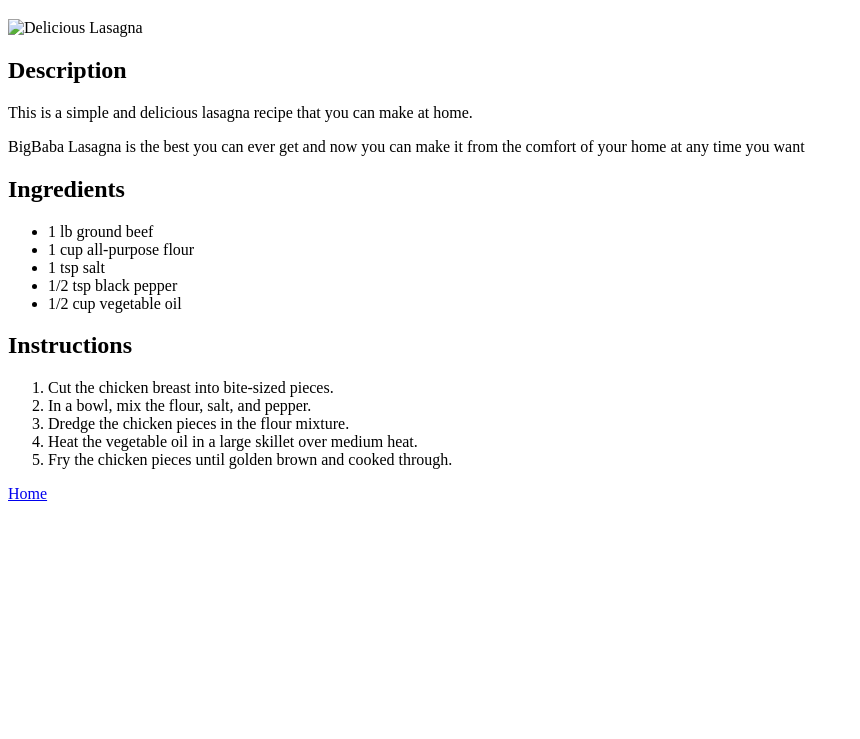
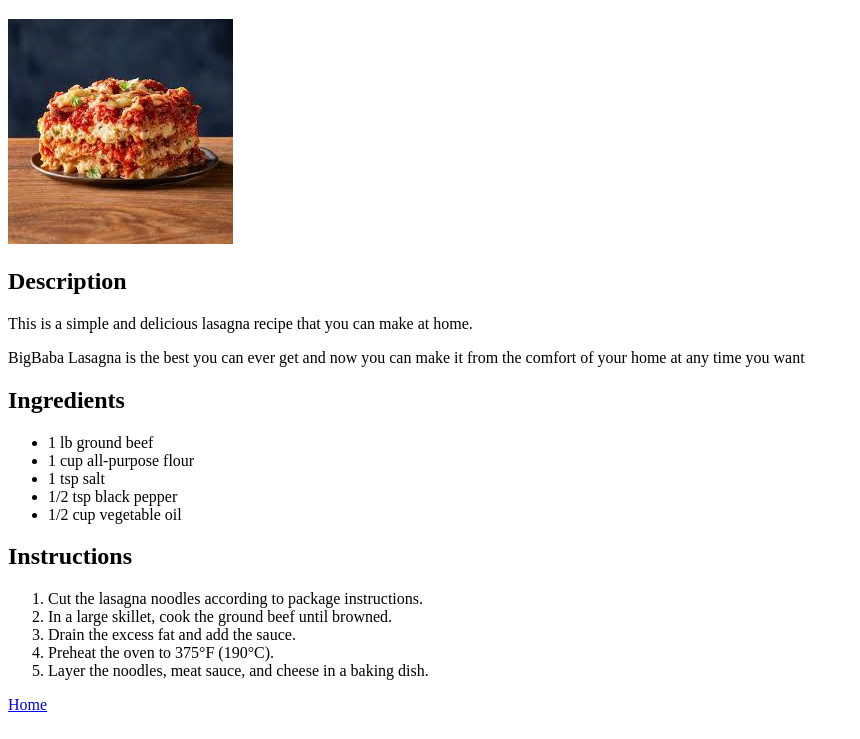
Before and after one commit to Trevorjohnpaul/odin-recipes, a plain HTML site: page odin-recipes/recipes/lasagna.html in a window 1280 px wide. Shown: the part 61-800 px from the top of the page, without its empty margins (0-860 px from the left). Drawn offline with Linux system fonts and the light colour scheme; files whose address does not match are found by name.

Commit message:
feat: Added Images to the recepie pages and instructions

```diff
--- a/odin-recipes/recipes/lasagna.html
+++ b/odin-recipes/recipes/lasagna.html
@@ -7,7 +7,7 @@
 </head>
 <body>
     <h1>Lasagna Recipe Flow</h1>
-    <img src="images/lasagna.jpg" alt="Delicious Lasagna">
+   <img src="C:\Users\trevo\OneDrive\Desktop\The Ordin Project\odin-recipes\images\lasagna.jpg" alt="Image of a lasagna ">
     <h2>Description</h2>
     <p>This is a simple and delicious lasagna recipe that you can make at home.</p>
     <p> BigBaba Lasagna is the best you can ever get and now you can make it from the comfort of your home at any time you want</p>
@@ -21,11 +21,11 @@
     </ul>
     <h2>Instructions</h2>
     <ol>
-        <li>Cut the chicken breast into bite-sized pieces.</li>
-        <li>In a bowl, mix the flour, salt, and pepper.</li>
-        <li>Dredge the chicken pieces in the flour mixture.</li>
-        <li>Heat the vegetable oil in a large skillet over medium heat.</li>
-        <li>Fry the chicken pieces until golden brown and cooked through.</li>
+        <li>Cut the lasagna noodles according to package instructions.</li>
+        <li>In a large skillet, cook the ground beef until browned.</li>
+        <li> Drain the excess fat and add the sauce.</li>
+        <li>Preheat the oven to 375°F (190°C).</li>
+        <li>Layer the noodles, meat sauce, and cheese in a baking dish.</li>
     </ol>
     <a href="../index.html">Home</a>
 
```
Also changed, not shown: odin-recipes/index.html (+7 -5 lines), odin-recipes/recipes/burger.html (+2 -1 lines), odin-recipes/recipes/chicken.html (+1 -1 lines), odin-recipes/recipes/pilau.html (+1 -1 lines), odin-recipes/recipes/pizza.html (+1 -1 lines).
